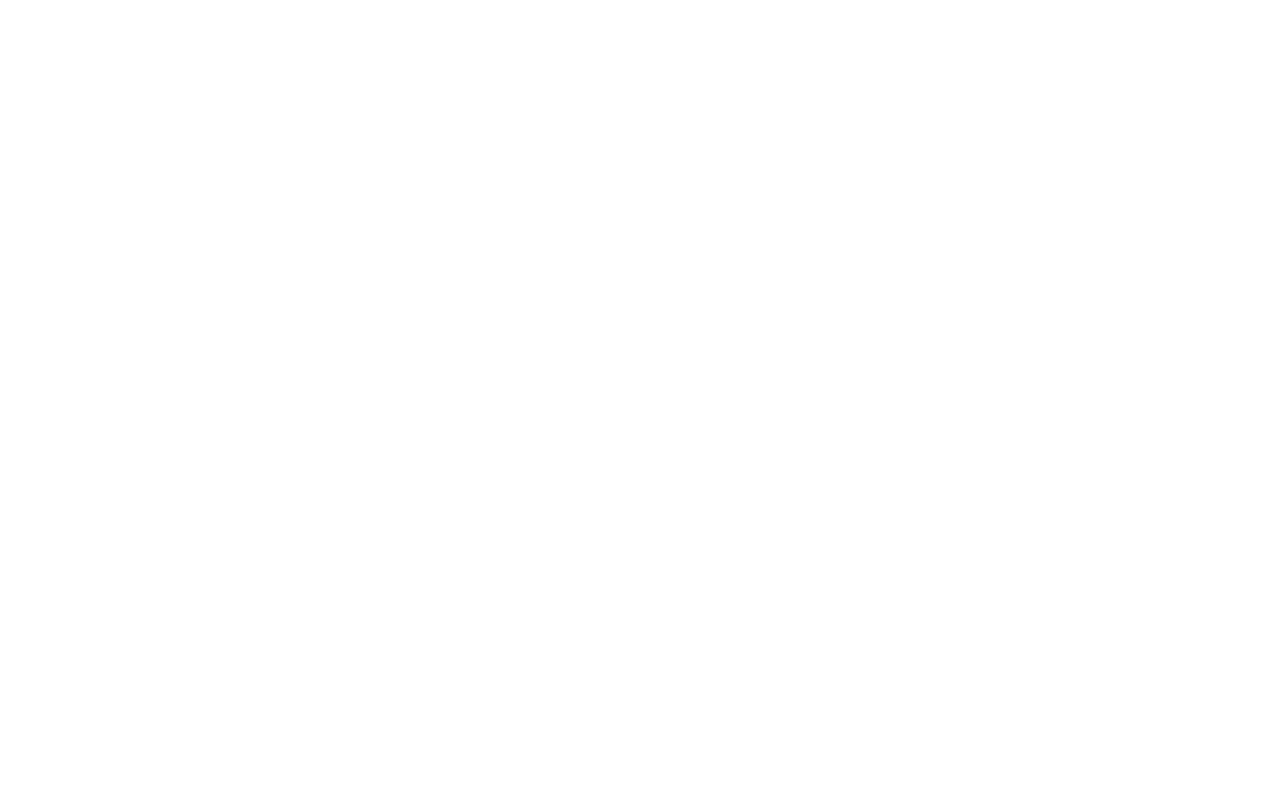
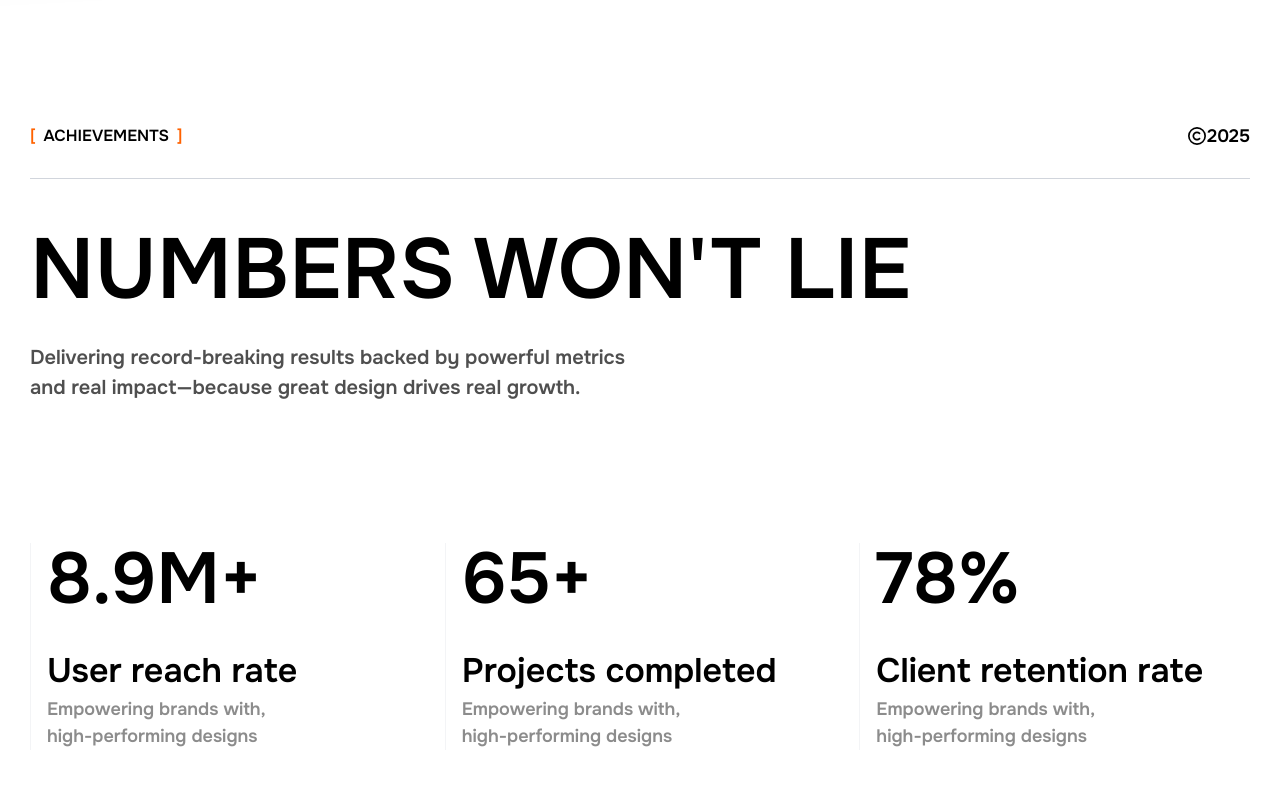
Before and after one commit to ahmed-hariri/Quanta, a Next.js app: page / in a window 1280 px wide. Shown: the part 1510-2296 px from the top of the page. Before the commit the page ends 1508 px from the top, so only its background shows below. Built offline with nearby package versions, Linux system fonts and the light colour scheme.

Commit message:
Create achievements section with scroll animation

```diff
--- a/package.json
+++ b/package.json
@@ -11,6 +11,7 @@
   "dependencies": {
     "@fontsource/inter": "^5.2.8",
     "framer-motion": "^12.23.12",
+    "motion": "^12.23.22",
     "next": "15.5.2",
     "react": "19.1.0",
     "react-dom": "19.1.0",
--- a/src/app/page.tsx
+++ b/src/app/page.tsx
@@ -1,5 +1,6 @@
 "use client";
 
+import Achievements from "@/components/home/achievements";
 import AnimatedCards from "@/components/home/animated-cards";
 import Hero from "@/components/home/hero";
 import SlideSection from "@/components/home/picture-slide";
@@ -10,6 +11,7 @@
       <Hero />
       <SlideSection />
       <AnimatedCards />
+      <Achievements />
     </div>
   </>
 }
--- /dev/null
+++ b/src/components/home/achievements/index.tsx
@@ -0,0 +1,75 @@
+import CountUp from "@/components/shared/count-up";
+import SectionTitle from "@/components/shared/top-bar";
+import { motion } from "framer-motion";
+
+export default function Achievements() {
+    const data: { info: number; title: string; subTitle: string }[] = [
+        { info: 8.9, title: "User reach rate", subTitle: "Empowering brands with, high-performing designs" },
+        { info: 65, title: "Projects completed", subTitle: "Empowering brands with, high-performing designs" },
+        { info: 78, title: "Client retention rate", subTitle: "Empowering brands with, high-performing designs" }
+    ];
+
+    return (
+        <>
+            <section className="px-4 xl:px-0 my-16 lg:my-24 flex justify-center">
+                <div className="w-full lg:max-w-[1220px] flex flex-col gap-7">
+                    <SectionTitle title="Achievements" showYear={true} />
+
+                    <div className="flex flex-col gap-[100px] lg:gap-[140px]">
+                        <motion.div
+                            initial={{ opacity: 0, y: 50 }}
+                            whileInView={{ opacity: 1, y: 0 }}
+                            transition={{ duration: 0.5, ease: "easeOut" }}
+                            viewport={{ once: true, amount: 0.8 }}
+                            className="flex flex-col gap-2">
+                            <h1 className="text-[52px] lg:text-[70px] xl:text-[85px] leading-14 lg:leading-normal">NUMBERS WON&apos;T LIE</h1>
+                            <p className="w-[75%] lg:w-[550px] xl:w-[630px] text-[#4f4f4f] font-[500] text-[18px] xl:text-[20px] leading-6 lg:leading-normal">
+                                Delivering record-breaking results backed by powerful metrics
+                                and real impact—because great design drives real growth.
+                            </p>
+                        </motion.div>
+
+                        <div className="flex lg:items-center flex-col lg:flex-row gap-16 lg:gap-6">
+                            {data.map((item, index) => (
+                                <div key={index} className="flex flex-col gap-[30px] pl-4 border-l border-gray-100 lg:w-[1020px] overflow-hidden">
+                                    <motion.h1
+                                        initial={{ opacity: 0, x: -500 }}
+                                        animate={{ opacity: 1, x: 0 }}
+                                        transition={{ duration: 0.8, ease: "easeOut" }}
+                                        viewport={{ once: true }}
+                                        className="text-7xl"
+                                    >
+                                        <CountUp
+                                            from={5}
+                                            to={item.info}
+                                            separator=","
+                                            direction="up"
+                                            duration={1}
+                                            className="count-up-text"
+                                        />
+                                        {item.title.startsWith("User")
+                                            ? "M+"
+                                            : item.title.startsWith("Projects")
+                                                ? "+"
+                                                : "%"}
+                                    </motion.h1>
+                                    <motion.div
+                                        initial={{ opacity: 0, y: 100 }}
+                                        whileInView={{ opacity: 1, y: 0 }}
+                                        transition={{ delay: 0.2, duration: 0.5, ease: "easeOut" }}
+                                        viewport={{ once: true }}
+                                    >
+                                        <h2 className="lg:text-[30px] xl:text-[34px]">{item.title}</h2>
+                                        <p className="text-[18px] text-[#8c8c8c] w-[220px]">
+                                            {item.subTitle}
+                                        </p>
+                                    </motion.div>
+                                </div>
+                            ))}
+                        </div>
+                    </div>
+                </div>
+            </section>
+        </>
+    );
+}
--- a/src/components/home/picture-slide/index.tsx
+++ b/src/components/home/picture-slide/index.tsx
@@ -1,7 +1,7 @@
 import { motion } from "framer-motion";
 
 export default function SlideSection() {
-    const techStack = ["jkejfkefjke", "ejfkejfkjke", "jkejfkefjke", "ejfkejfkjke", "jkejfkefjke", "ejfkejfkjke", "jkejfkefjke", "ejfkejfkjke", "jkejfkefjke", "ejfkejfkjke", "jkejfkefjke", "ejfkejfkjke", "jkejfkefjke", "ejfkejfkjke", "jkejfkefjke", "ejfkejfkjke", "jkejfkefjke", "ejfkejfkjke", "jkejfkefjke", "ejfkejfkjke", "jkejfkefjke", "ejfkejfkjke", "jkejfkefjke", "ejfkejfkjke"]
+    const techStack = ["Quanta", "Quanta", "Quanta", "Quanta", "Quanta", "Quanta", "Quanta", "Quanta", "Quanta", "Quanta", "Quanta", "Quanta", "Quanta", "Quanta", "Quanta", "Quanta", "Quanta", "Quanta", "Quanta", "Quanta", "Quanta", "Quanta", "Quanta", "Quanta"]
 
     return <>
         <section className="w-full flex justify-center items-center mt-10">
--- /dev/null
+++ b/src/components/shared/count-up/index.tsx
@@ -0,0 +1,108 @@
+import { useEffect, useRef } from 'react';
+import { useInView, useMotionValue, useSpring } from 'motion/react';
+
+interface CountUpProps {
+  to: number;
+  from?: number;
+  direction?: 'up' | 'down';
+  delay?: number;
+  duration?: number;
+  className?: string;
+  startWhen?: boolean;
+  separator?: string;
+  onStart?: () => void;
+  onEnd?: () => void;
+}
+
+export default function CountUp({
+  to,
+  from = 0,
+  direction = 'up',
+  delay = 0,
+  duration = 2,
+  className = '',
+  startWhen = true,
+  separator = '',
+  onStart,
+  onEnd
+}: CountUpProps) {
+  const ref = useRef<HTMLSpanElement>(null);
+  const motionValue = useMotionValue(direction === 'down' ? to : from);
+
+  const damping = 20 + 40 * (1 / duration);
+  const stiffness = 100 * (1 / duration);
+
+  const springValue = useSpring(motionValue, {
+    damping,
+    stiffness
+  });
+
+  const isInView = useInView(ref, { once: true, margin: '0px' });
+
+  const getDecimalPlaces = (num: number): number => {
+    const str = num.toString();
+    if (str.includes('.')) {
+      const decimals = str.split('.')[1];
+      if (parseInt(decimals) !== 0) {
+        return decimals.length;
+      }
+    }
+    return 0;
+  };
+
+  const maxDecimals = Math.max(getDecimalPlaces(from), getDecimalPlaces(to));
+
+  useEffect(() => {
+    if (ref.current) {
+      ref.current.textContent = String(direction === 'down' ? to : from);
+    }
+  }, [from, to, direction]);
+
+  useEffect(() => {
+    if (isInView && startWhen) {
+      if (typeof onStart === 'function') {
+        onStart();
+      }
+
+      const timeoutId = setTimeout(() => {
+        motionValue.set(direction === 'down' ? from : to);
+      }, delay * 1000);
+
+      const durationTimeoutId = setTimeout(
+        () => {
+          if (typeof onEnd === 'function') {
+            onEnd();
+          }
+        },
+        delay * 1000 + duration * 1000
+      );
+
+      return () => {
+        clearTimeout(timeoutId);
+        clearTimeout(durationTimeoutId);
+      };
+    }
+  }, [isInView, startWhen, motionValue, direction, from, to, delay, onStart, onEnd, duration]);
+
+  useEffect(() => {
+    const unsubscribe = springValue.on('change', latest => {
+      if (ref.current) {
+        const hasDecimals = maxDecimals > 0;
+
+        const options: Intl.NumberFormatOptions = {
+          useGrouping: !!separator,
+          minimumFractionDigits: hasDecimals ? maxDecimals : 0,
+          maximumFractionDigits: hasDecimals ? maxDecimals : 0
+        };
+
+        const formattedNumber = Intl.NumberFormat('en-US', options).format(latest);
+
+        ref.current.textContent = separator ? formattedNumber.replace(/,/g, separator) : formattedNumber;
+      }
+    });
+
+    return () => unsubscribe();
+  }, [springValue, separator, maxDecimals]);
+
+  return <span className={className} ref={ref} />;
+}
--- /dev/null
+++ b/src/components/shared/top-bar/index.tsx
@@ -0,0 +1,43 @@
+"use client";
+
+import { easeOut, motion } from "framer-motion";
+import { FaRegCopyright } from "react-icons/fa6";
+
+interface SectionTitleProps {
+    title: string;
+    showYear?: boolean;
+}
+
+export default function SectionTitle({ title, showYear = false }: SectionTitleProps) {
+    return (
+        <div className="py-7 border-b border-gray-300 flex justify-between items-center uppercase">
+            {/* ----- Bloc Titre ----- */}
+            <h1 className="flex items-center gap-2 overflow-hidden">
+                <span className="text-[#ff6200]">[</span>
+                <motion.span
+                    initial={{ opacity: 0 }}
+                    whileInView={{ opacity: 1 }}
+                    viewport={{ once: true, amount: 0.8 }}
+                    transition={{ delay: 0.6, duration: 0.6, ease: easeOut }}
+                >
+                    {title}
+                </motion.span>
+                <span className="text-[#ff6200]">]</span>
+            </h1>
+
+            {/* ----- Année ----- */}
+            {showYear && (
+                <motion.h1
+                    className="flex items-center gap-[1px] text-lg font-bold"
+                    initial={{ opacity: 0 }}
+                    whileInView={{ opacity: 1 }}
+                    viewport={{ once: true, amount: 0.8 }}
+                    transition={{ delay: 1, duration: 0.6 }}
+                >
+                    <FaRegCopyright />
+                    <span>2025</span>
+                </motion.h1>
+            )}
+        </div>
+    );
+}
```
Also changed, not shown: src/components/home/animated-cards/index.tsx (+4 -7 lines), 1 other file (tests, documents, lock files or other folders).
